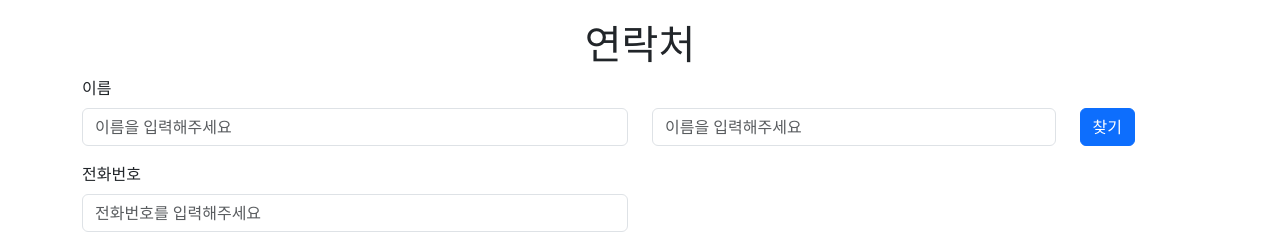
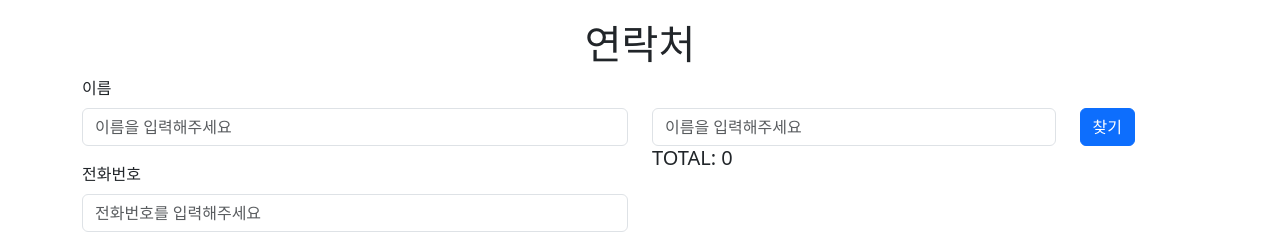
Before and after one commit to SophieMarieSo/contact-number-book, a React (Create React App) app: page / in a window 1280 px wide. Shown: the top 232 px of the page. Built offline with nearby package versions, Linux system fonts and the light colour scheme.

Commit message:
연락처 찾기

```diff
--- a/src/component/ContactList.jsx
+++ b/src/component/ContactList.jsx
@@ -1,14 +1,30 @@
-import React from 'react';
+import React, { useEffect, useState } from 'react';
 import SearchBox from './SearchBox';
 import ContactItem from './ContactItem';
 import { useSelector } from 'react-redux';
 
 export default function ContactList() {
+    const [filteredList, setFilteredList] = useState([]);
     const contactList = useSelector((state) => state.contactList);
+    const keyword = useSelector((state) => state.keyword);
+
+    useEffect(() => {
+        if (keyword !== '') {
+            const list = contactList.filter((item) =>
+                item.name.includes(keyword)
+            );
+
+            setFilteredList(list);
+        } else {
+            setFilteredList(contactList);
+        }
+    }, [keyword, contactList]);
+
     return (
         <div style={{ marginTop: 32 }}>
             <SearchBox />
-            {contactList.map((contact) => (
+            <h5>TOTAL: {filteredList.length}</h5>
+            {filteredList.map((contact) => (
                 <ContactItem contact={contact} />
             ))}
         </div>
--- a/src/component/SearchBox.jsx
+++ b/src/component/SearchBox.jsx
@@ -1,11 +1,26 @@
-import React from 'react';
+import React, { useState } from 'react';
 import { Button, Col, Form, Row } from 'react-bootstrap';
+import { useDispatch } from 'react-redux';
 
 export default function SearchBox() {
+    const [keyword, setKeyword] = useState('');
+    let dispatch = useDispatch();
     return (
+        <Form
+            onSubmit={(e) => {
+                e.preventDefault();
+                dispatch({ type: 'SEARCH_BY_USERNAME', payload: { keyword } });
+                setKeyword('');
+            }}
+        >
             <Row>
                 <Col lg={9}>
-                <Form.Control type='text' placeholder='이름을 입력해주세요' />
+                    <Form.Control
+                        type='text'
+                        placeholder='이름을 입력해주세요'
+                        value={keyword}
+                        onChange={(e) => setKeyword(e.target.value)}
+                    />
                 </Col>
                 <Col lg={3}>
                     <Button variant='primary' type='submit'>
@@ -13,5 +28,6 @@ export default function SearchBox() {
                     </Button>
                 </Col>
             </Row>
+        </Form>
     );
 }
--- a/src/redux/reducer/reducer.jsx
+++ b/src/redux/reducer/reducer.jsx
@@ -1,5 +1,6 @@
 const initialState = {
     contactList: [],
+    keyword: '',
 };
 
 export default function reducer(state = initialState, action) {
@@ -16,6 +17,8 @@ export default function reducer(state = initialState, action) {
                     },
                 ],
             };
+        case 'SEARCH_BY_USERNAME':
+            return { ...state, keyword: payload.keyword };
         default:
             return { ...state };
     }
```
Lines whose indentation alone changed are shown as unchanged.
